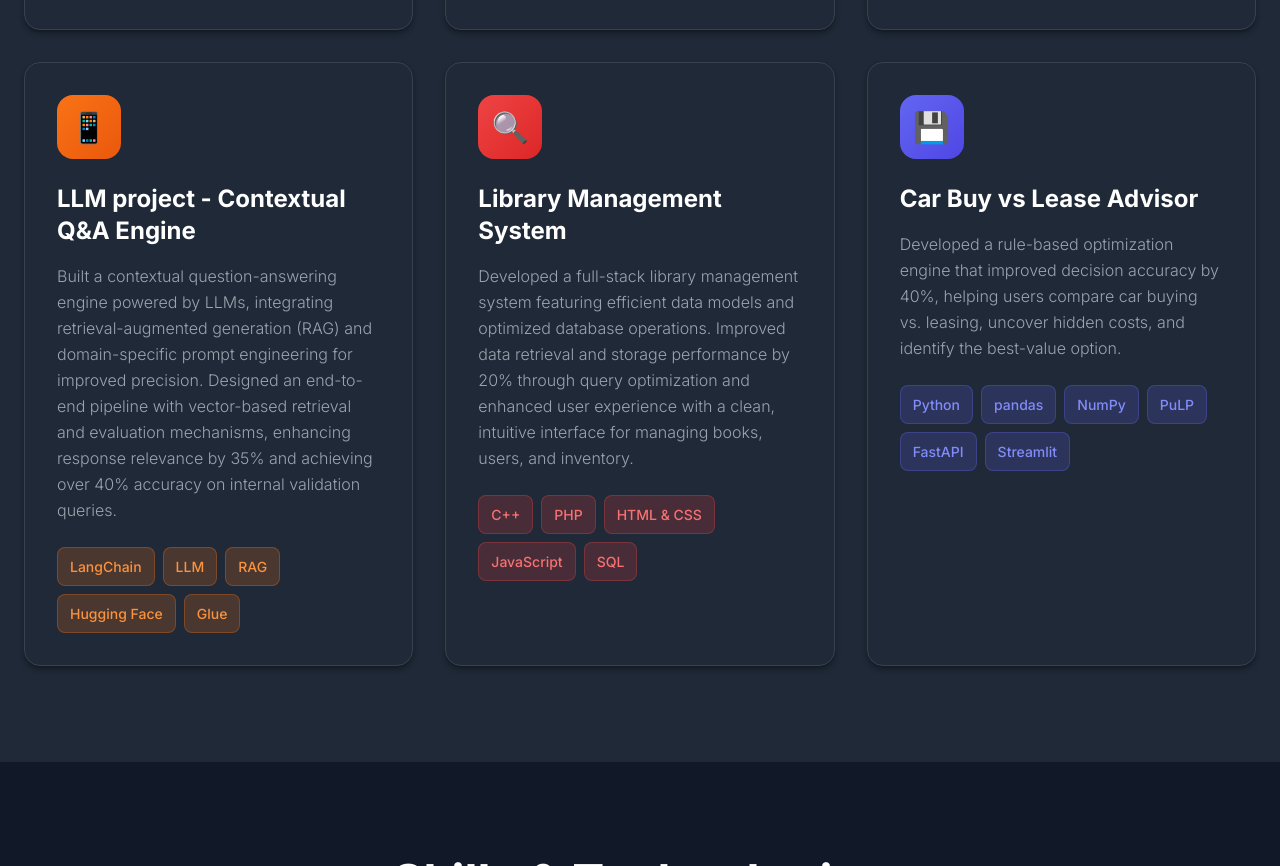
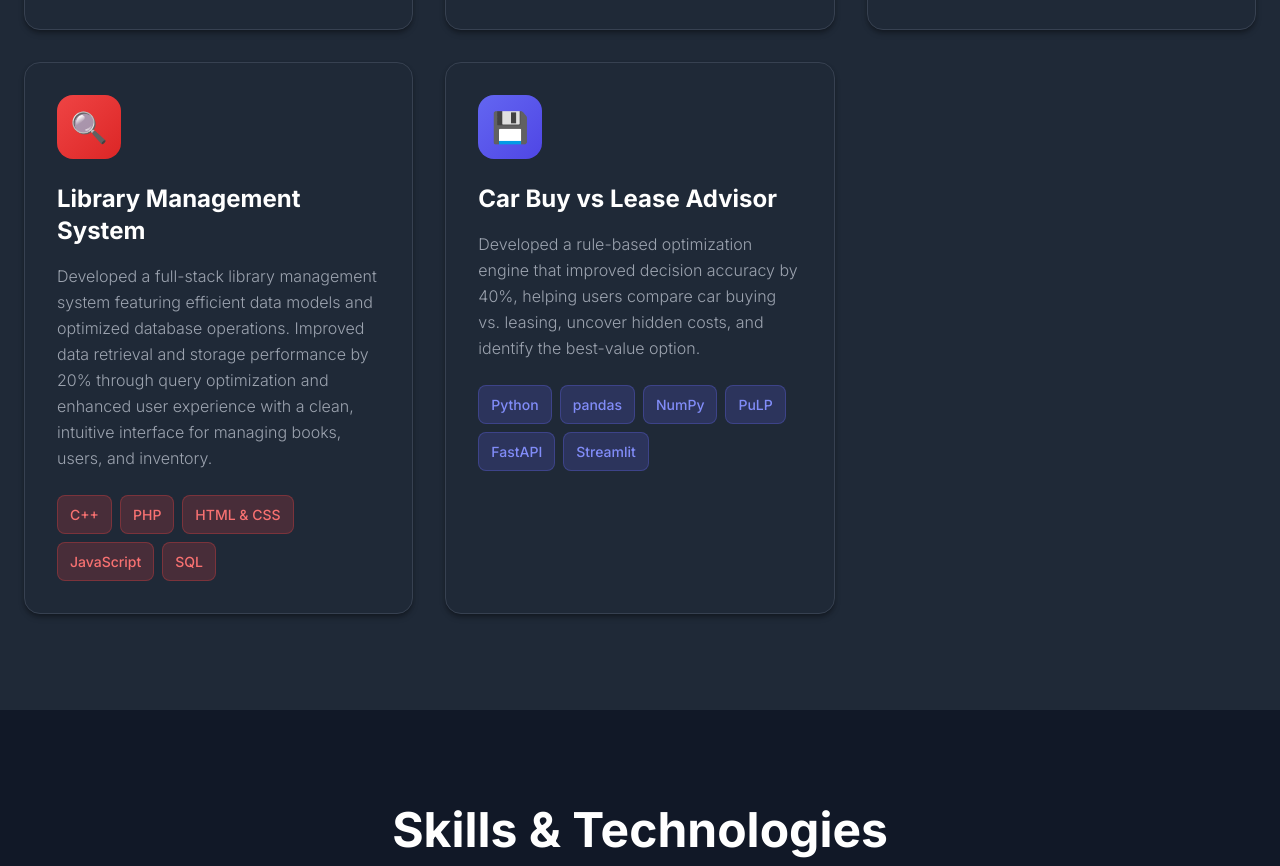
Before and after one commit to miloni1211/miloni1211.github.io, a plain HTML site: page index.html in a window 1280 px wide. Shown: the part 4424-5290 px from the top of the page. Drawn offline with nearby package versions, Linux system fonts and the light colour scheme.

Commit message:
Update index.html
update projects

```diff
--- a/index.html
+++ b/index.html
@@ -365,7 +365,7 @@
           </div>
         </div>
 
-        <div class="dark-card p-8 rounded-2xl professional-shadow card-hover group">
+        <!--<div class="dark-card p-8 rounded-2xl professional-shadow card-hover group">
           <div
             class="w-16 h-16 bg-gradient-to-br from-orange-500 to-orange-600 rounded-2xl flex items-center justify-center mb-6 group-hover:scale-110 transition-transform">
             <span class="text-3xl">📱</span>
@@ -380,7 +380,7 @@
               class="tag tag--orange">RAG</span><span class="tag tag--orange">Hugging Face</span><span
               class="tag tag--orange">Glue</span>
           </div>
-        </div>
+        </div>-->
 
         <div class="dark-card p-8 rounded-2xl professional-shadow card-hover group">
           <div
```
